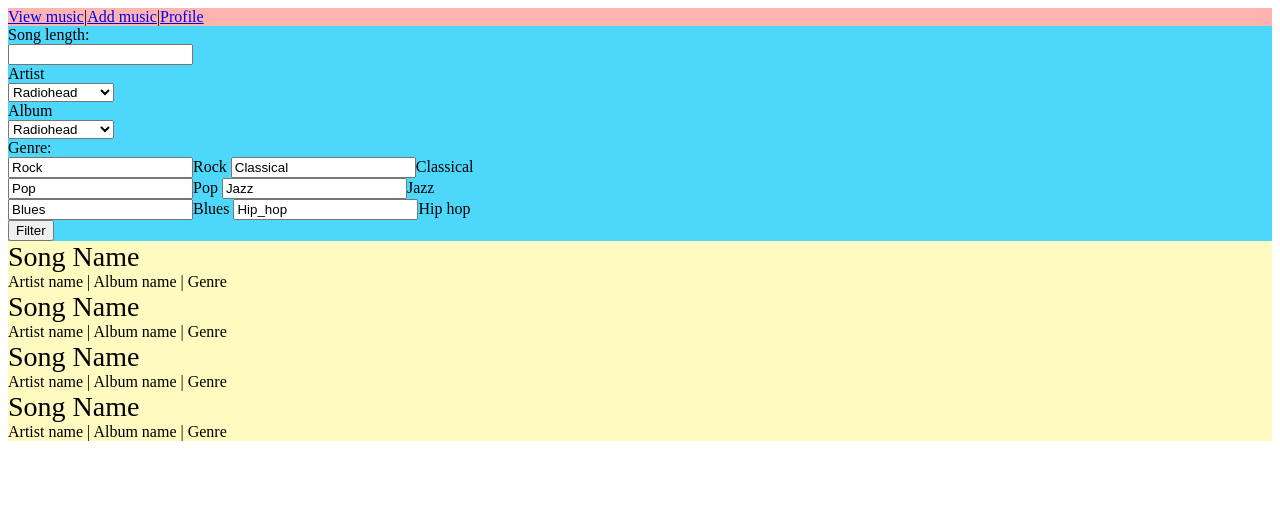
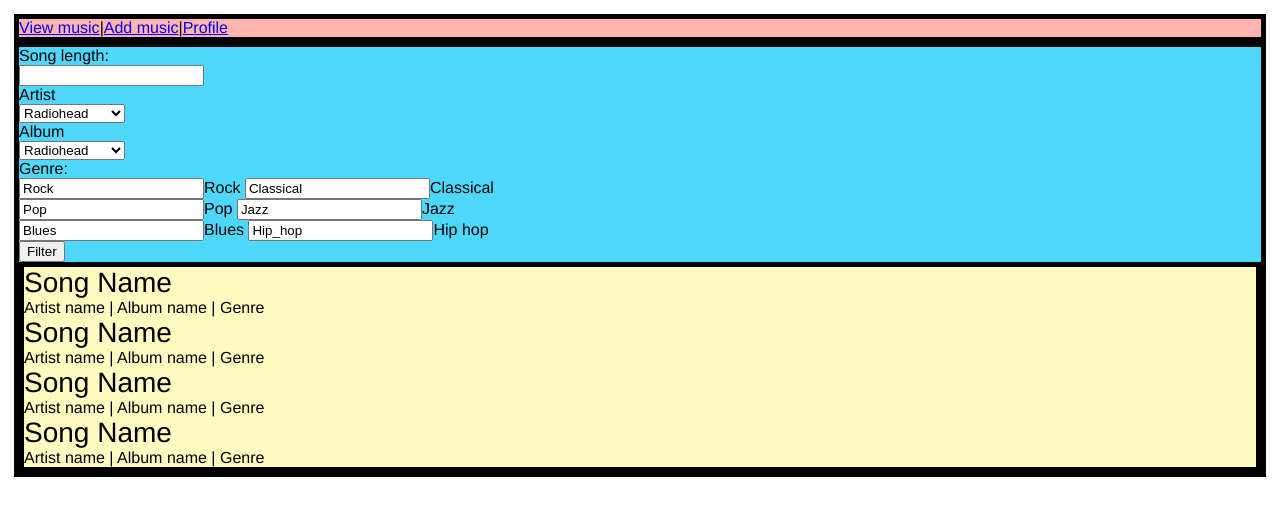
Before and after one commit to jstiltner/musichistory, a plain HTML site: page index.html in a window 1280 px wide. Drawn offline with Linux system fonts and the light colour scheme.

Commit message:
borders, padding, font fixes

```diff
--- a/index.html
+++ b/index.html
@@ -12,7 +12,7 @@
 	<div class="bordered red">
 		<a href="#">View music</a>|<a href="#">Add music</a>|<a href="#">Profile</a>
 	</div>
-
+	<div id="spacer"> </div>
 	<div class="bordered blue">
 		<div>
 			Song length:
--- a/style.css
+++ b/style.css
@@ -1,5 +1,11 @@
+body{
+	font-family: Helvetica, arial;
+	padding: 6px 6px 6px 6px;
+}
+
 .bordered{
-	border: 5px;
+	border-style: solid;
+	border-width: 5px;
 }
 
 .red{
```
